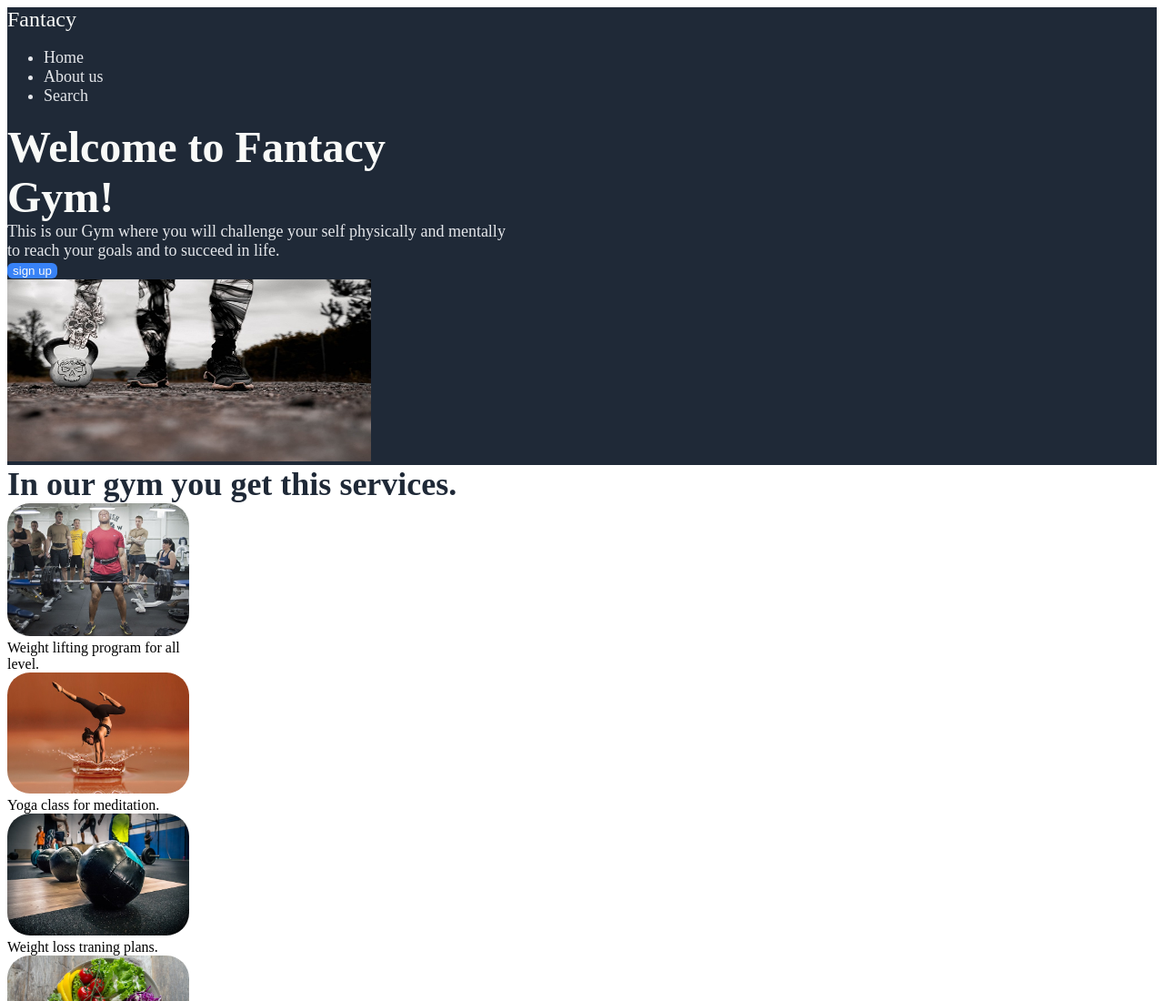
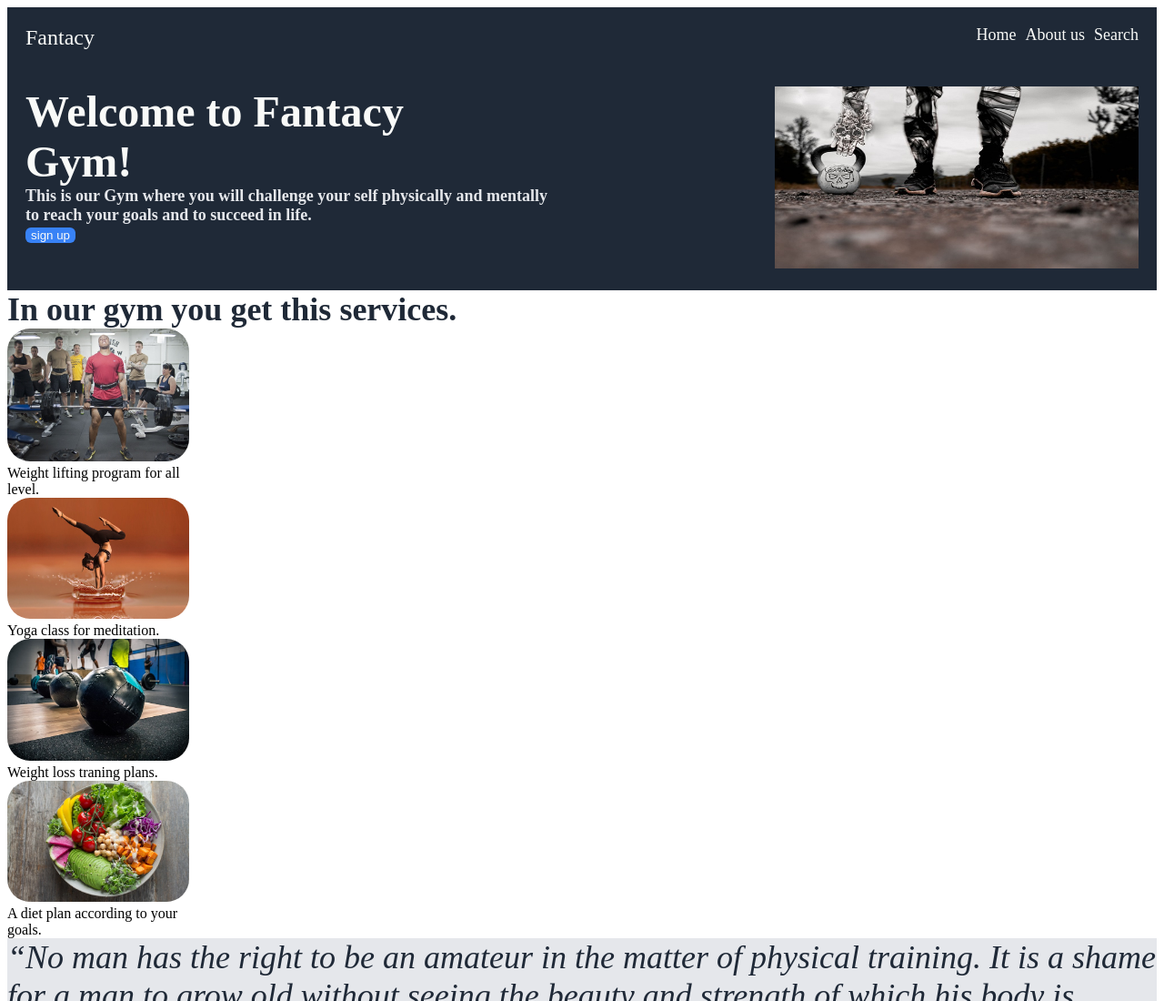
Before and after one commit to Girma3/Landing-page, a plain HTML site: page index.html in a window 1280 px wide. Shown: the top 1100 px of the page at 91% size. Drawn offline with Linux system fonts and the light colour scheme.

Commit message:
split header into two to flex them separately

```diff
--- a/index.html
+++ b/index.html
@@ -1,23 +1,40 @@
 <!DOCTYPE html>
 <html lang="en">
+
 <head>
     <meta charset="utf-8">
     <title>Fantacy Gym</title>
     <link rel="stylesheet" href="landing.css">
 </head>
+
 <body>
     <div class="header">
+
+        <div class="top-header">
+
             <div class="logo">Fantacy</div>
-            <ul class="links">
-                <li>Home</li>
-                <li>About us</li>
-                <li>Search</li>
+            <div class="links">
+                <li><a href="#">Home</a></li>
+                <li><a href="#">About us</a></li>
+                <li><a href="#">Search</a></li>
             </ul>
+            </div>
+        </div>
 
-            <div class="hero">Welcome to Fantacy <br>Gym!</div>
-            <div class="hero-text">This is our  Gym where you will challenge your
-                 self physically and mentally<br>to reach your goals and to succeed in life.<br><button class="button1">sign up</button></div>
-                 <img class="gym-photo" src="../landing-page/images/gym.jpg" alt="A man holding kettlebell">
+            <div class="bottom-header">
+
+               <div class="hero">Welcome to Fantacy <br>Gym!
+                <div class="hero-text">This is our Gym where you will challenge your
+                    self physically and mentally<br>to reach your goals and to succeed in life.<br><button
+                        class="button1">sign up</button></div>
+                    </div>
+
+                <div>
+                   <img class="gym-photo" src="../landing-page/images/gym.jpg" alt="A man holding kettlebell"></div>
+                </div>
+            </div>
+
+
     </div>
 
         <div class="information-header">In our gym you get this services.</div>
@@ -48,7 +65,7 @@
             <div class="info">
 
                 <img src="../landing-page/images/food.jpg" alt="food ingridents">
-                <div>A diet plan  according to your goals.</div>
+                <div>A diet plan according to your goals.</div>
 
             </div>
 
@@ -56,7 +73,8 @@
 
         <div class="quote">
 
-           <div class="quote-text"> <q>No man has the right to be an amateur in the matter of physical training. It is a shame
+            <div class="quote-text"> <q>No man has the right to be an amateur in the matter of physical training. It is
+                    a shame
                     for a man to grow old without seeing the beauty and strength
                     of which his body is capable.</q></div>
             <div class="quote-source">-socrates</div>
--- a/landing.css
+++ b/landing.css
@@ -84,3 +84,37 @@ img:not(.gym-photo){
     color: white;
     padding: 10px;
 }
+
+/* adding style */
+
+
+
+.links{
+    display: flex;
+    gap: 10px;
+
+    list-style-type: none;
+}
+a{
+    text-decoration: none;
+    color: #f9faf8;
+}
+
+.header{
+    display: flex;
+    flex-direction: column;
+    justify-content: space-between;
+
+}
+
+.top-header{
+    display: flex;
+    justify-content: space-between;
+    padding: 20px;
+}
+
+.bottom-header{
+    display: flex;
+    justify-content: space-between;
+    padding: 20px;
+}
```
Lines whose indentation alone changed are shown as unchanged.
